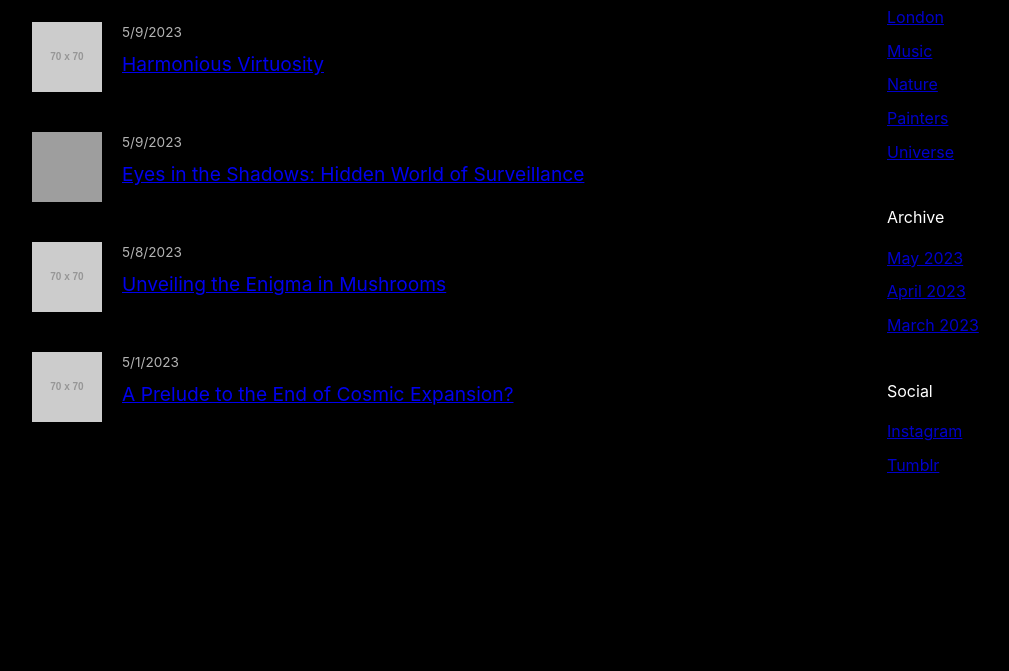
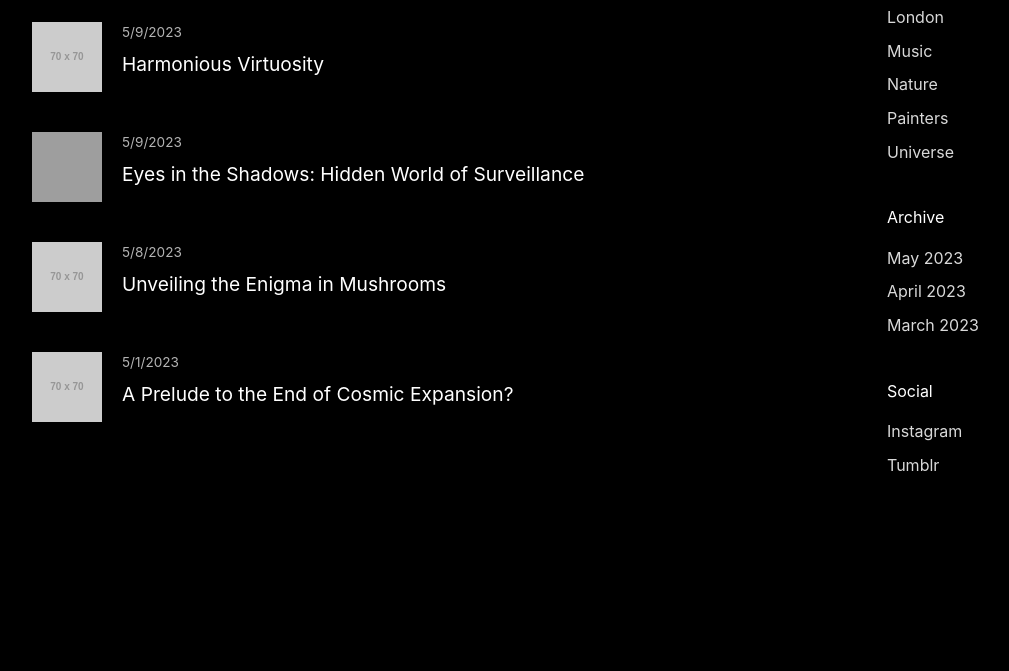
Before and after one commit to ezeada/articleaday, a plain HTML site: page index.html in a window 1280 px wide. Shown: the part 129-800 px from the top of the page, without its empty margins (48-1057 px from the left). Drawn offline with Linux system fonts and the light colour scheme; grey boxes are pictures that could not be loaded; placeholder pictures from the web are drawn by us.

Commit message:
Update style.css

```diff
--- a/style.css
+++ b/style.css
@@ -26,11 +26,11 @@ body {
   font-weight: 400;
 }
 
+/* Posts */
 .post {
   display: flex;
   gap: 20px;
   margin-bottom: 40px;
-  cursor: pointer;
 }
 
 .post img {
@@ -44,6 +44,16 @@ body {
   font-weight: 400;
 }
 
+/* Links */
+.post h2 a {
+  color: #fff;
+  text-decoration: none;
+}
+
+.post h2 a:hover {
+  text-decoration: underline;
+}
+
 .date {
   display: block;
   font-size: 0.85rem;
@@ -51,6 +61,7 @@ body {
   margin-bottom: 5px;
 }
 
+/* Sidebar */
 .sidebar h3 {
   font-size: 1rem;
   margin-bottom: 15px;
@@ -67,11 +78,15 @@ body {
 
 .sidebar li {
   margin-bottom: 8px;
-  cursor: pointer;
+}
+
+.sidebar a {
+  color: #fff;
+  text-decoration: none;
   opacity: 0.85;
 }
 
-.sidebar li:hover {
+.sidebar a:hover {
   text-decoration: underline;
   opacity: 1;
 }
```
